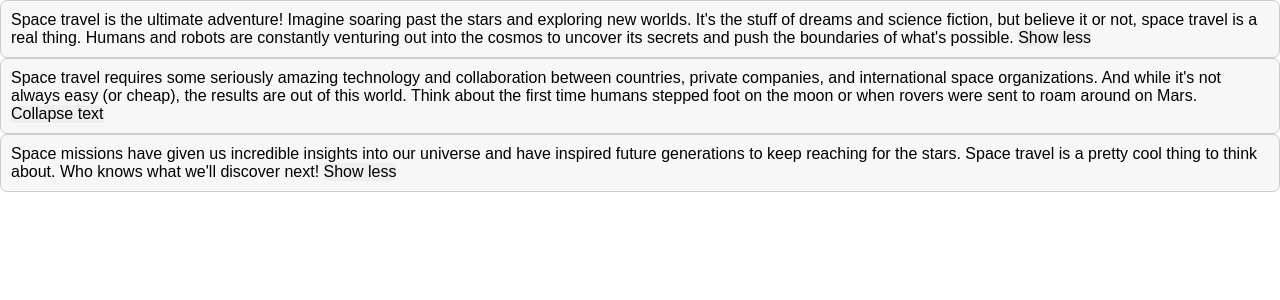
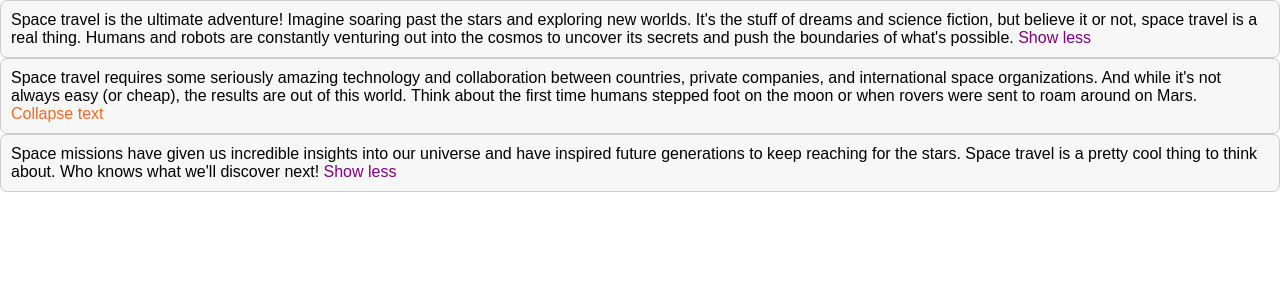
Before and after one commit to wbdvlpmnt/React_text_expander, a React (Create React App) app: page / in a window 1280 px wide. Shown: the top 300 px of the page. Built offline with nearby package versions, Linux system fonts and the light colour scheme; the HTML template or start-up script is replaced by a standard one.

Commit message:
button color as a prop

```diff
--- a/src/App.js
+++ b/src/App.js
@@ -38,6 +38,7 @@ export default function App() {
 function TextExpander({
   expandButtonText = "Show more",
   collapseButtonText = "Show less",
+  buttonColor = "purple",
   children,
 }) {
   const [isExpanded, setIsExpanded] = useState(true);
@@ -48,6 +49,7 @@ function TextExpander({
         {children}{" "}
         <button
           className="expandButton"
+          style={{ color: buttonColor }}
           onClick={() => setIsExpanded(!isExpanded)}
         >
           {isExpanded ? collapseButtonText : expandButtonText}
--- a/src/styles.css
+++ b/src/styles.css
@@ -16,6 +16,7 @@
 
   .expandButton{
     display: inline-block;
+    background-color: #f7f7f7;
     border: none;
     margin: 0;
     text-decoration: none;
```
